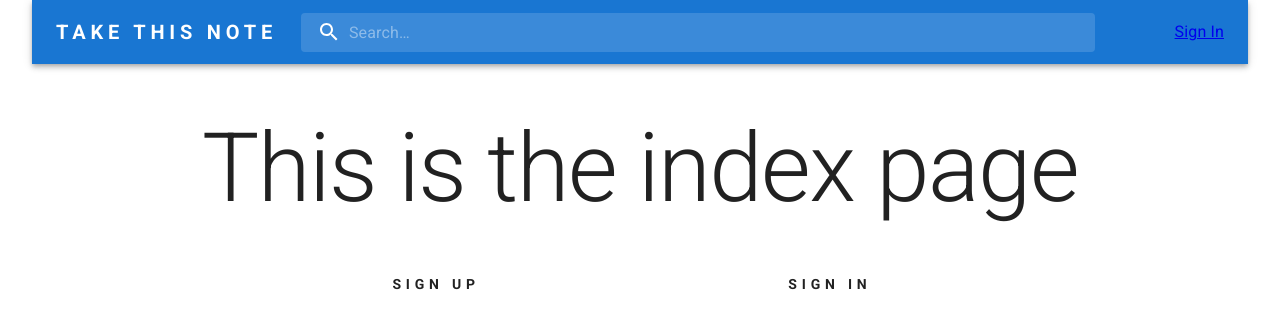
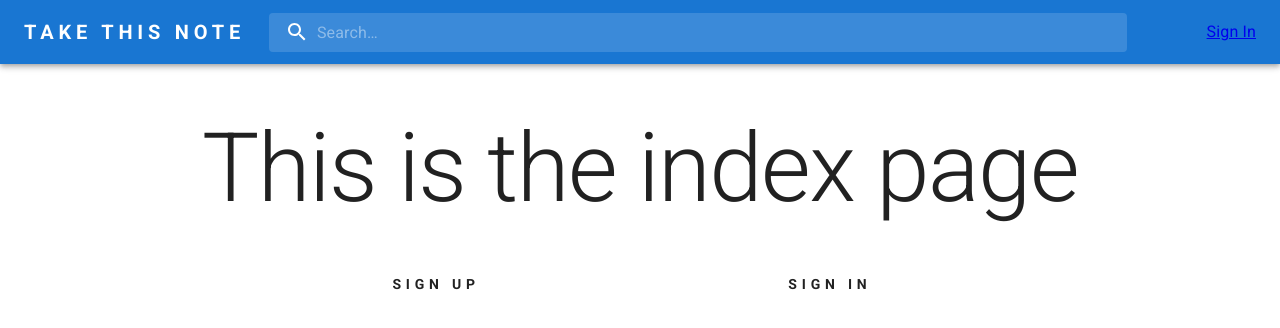
Before and after one commit to jamby77/take-this-note, a React (Vite) app in the folder client/: page / in a window 1280 px wide. Shown: the top 328 px of the page. Built offline with nearby package versions, Linux system fonts and the light colour scheme; no server answers.

Commit message:
leave root element unstyled, stretches the app bar full width of the screen

```diff
--- a/client/src/App.css
+++ b/client/src/App.css
@@ -1,4 +1,4 @@
-#root {
+#root > main {
   max-width: 1280px;
   width: 100%;
   margin: 0 auto;
--- a/client/src/components/notes/NoteTags.tsx
+++ b/client/src/components/notes/NoteTags.tsx
@@ -9,7 +9,7 @@ const boxShadowElevated = {
   boxShadow: 3,
 };
 export const NoteTags = () => {
-  const { tags, currentTag, dispatch } = useNotes();
+  const { tags, notes, currentTag, dispatch } = useNotes();
   const handleTagClick = (tag: TagValidation) => {
     dispatch && dispatch({ type: ReducerActionsEnum.SET_TAG, value: tag });
   };
@@ -21,7 +21,9 @@ export const NoteTags = () => {
     }
   }, [resultTags.status, resultTags.data, dispatch]);
 
-  if (!tags || tags.length === 0) return null;
+  if (!tags || tags.length === 0 || !notes || notes.length === 0) {
+    return null;
+  }
   return (
     <Paper
       sx={{
```
